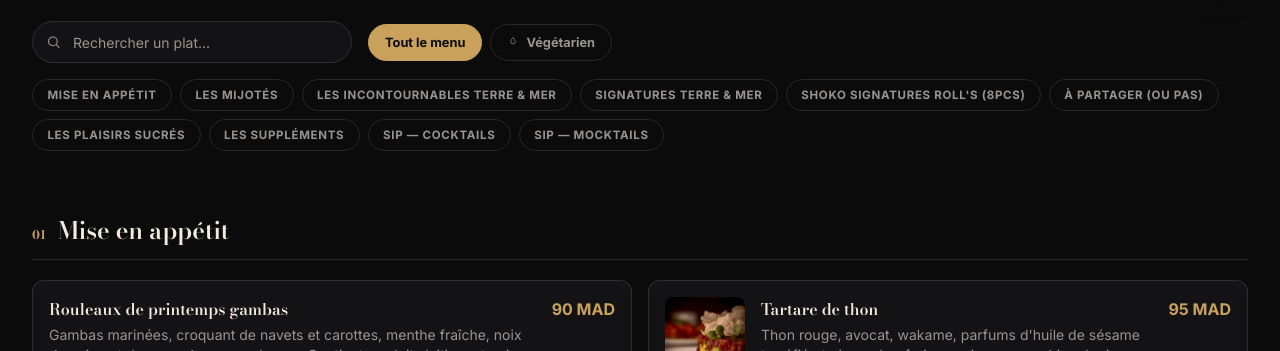
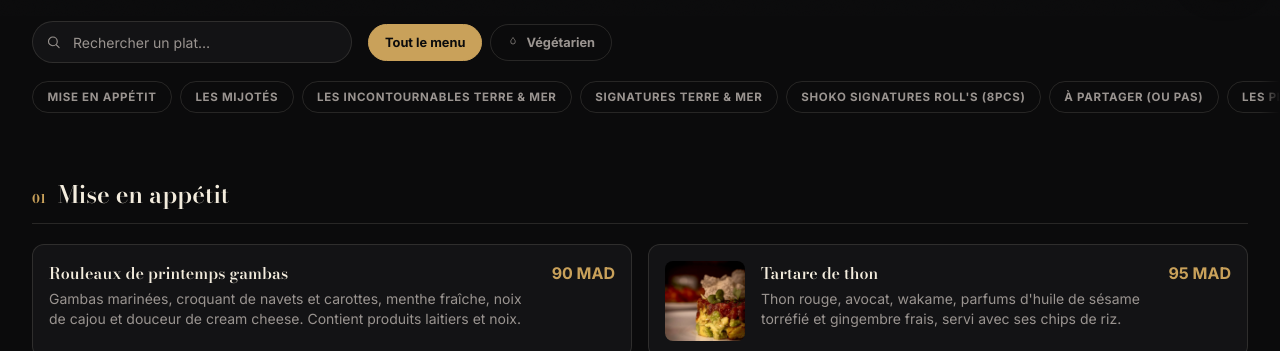
Before and after one commit to amarraduzzi/shoko-lounge, an Astro site: page /menu in a window 1280 px wide. Shown: the part 784-1135 px from the top of the page. Built offline with nearby package versions, Linux system fonts and the light colour scheme; Astro itself is replaced by a stand-in of ours.

Commit message:
Update MenuContent.astro

```diff
--- a/src/content-pages/MenuContent.astro
+++ b/src/content-pages/MenuContent.astro
@@ -179,7 +179,7 @@ const path = localizedPath('/menu', lang);
         </button>
       </div>
     </div>
-    <nav class="flex flex-wrap gap-2" aria-label={t(copy.jumpNavLabel, lang)}>
+    <nav class="menu-jump-scroll" aria-label={t(copy.jumpNavLabel, lang)}>
       {menuHighlights.map((category, i) => (
         <a href={`#cat-${i}`} class="menu-jump-chip" data-jump>{t(category.label, lang)}</a>
       ))}
@@ -355,6 +355,7 @@ const path = localizedPath('/menu', lang);
     border-color: var(--color-accent);
   }
   .menu-jump-chip {
+    flex: 0 0 auto;
     font-size: 0.72rem;
     font-weight: 700;
     letter-spacing: 0.06em;
@@ -372,6 +373,46 @@ const path = localizedPath('/menu', lang);
   .menu-jump-chip:hover {
     border-color: var(--color-accent);
     color: var(--color-accent);
+  }
+
+  /* Glovo-style horizontal scroll strip — the chip row can hold more
+     categories than fit on a phone screen; wrapping onto a second line
+     pushed the menu down and, worse, clipped chips at the container edge
+     with no way to reach them. A single scrollable row with edge-fade
+     masking (so it visually reads as "more content this way", not a hard
+     cut) plus a negative margin that bleeds the row to the screen edge
+     (so the first/last chip isn't cramped against the page padding) is
+     the same pattern Glovo/Uber Eats category tabs use. -webkit-overflow-
+     scrolling: touch keeps it feeling native on iOS; the scrollbar is
+     hidden cross-browser since chip-count already signals "there's more"
+     via the fade, a visible scrollbar would just add clutter. */
+  .menu-jump-scroll {
+    display: flex;
+    gap: 0.5rem;
+    overflow-x: auto;
+    overflow-y: hidden;
+    scroll-behavior: smooth;
+    -webkit-overflow-scrolling: touch;
+    scrollbar-width: none;
+    -ms-overflow-style: none;
+    margin-inline: -1.25rem;
+    padding-inline: 1.25rem;
+    padding-block: 2px;
+    mask-image: linear-gradient(to right, transparent, black 20px, black calc(100% - 20px), transparent);
+    -webkit-mask-image: linear-gradient(to right, transparent, black 20px, black calc(100% - 20px), transparent);
+  }
+  .menu-jump-scroll::-webkit-scrollbar {
+    display: none;
+  }
+  [dir='rtl'] .menu-jump-scroll {
+    mask-image: linear-gradient(to left, transparent, black 20px, black calc(100% - 20px), transparent);
+    -webkit-mask-image: linear-gradient(to left, transparent, black 20px, black calc(100% - 20px), transparent);
+  }
+  @media (min-width: 640px) {
+    .menu-jump-scroll {
+      margin-inline: -2rem;
+      padding-inline: 2rem;
+    }
   }
 </style>
 
```
